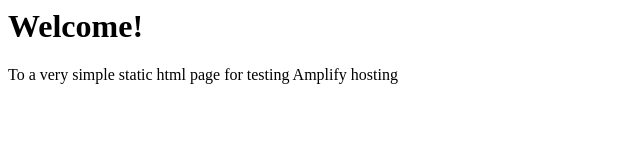
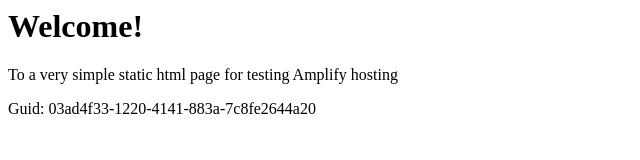
Before and after one commit to aws-aemilia-iad/Github-PR-Commit-Integration-Test-DoNotTouch-v1-preprod-us-east-1, a website: page src/index.html in a window 1280 px wide. Shown: the whole page, without its empty margins (0-640 px from the left). Drawn offline with Linux system fonts and the light colour scheme.

Commit message:
commit from integ tests

```diff
--- a/src/index.html
+++ b/src/index.html
@@ -1,3 +1,5 @@
+
+
 <html lang="en">
 
 <head>
@@ -10,6 +12,6 @@
 <body>
     <h1>Welcome!</h1>
     <p>To a very simple static html page for testing Amplify hosting</p>
-</body>
+    <p>Guid: 03ad4f33-1220-4141-883a-7c8fe2644a20</p></body>
 
 </html>
```
